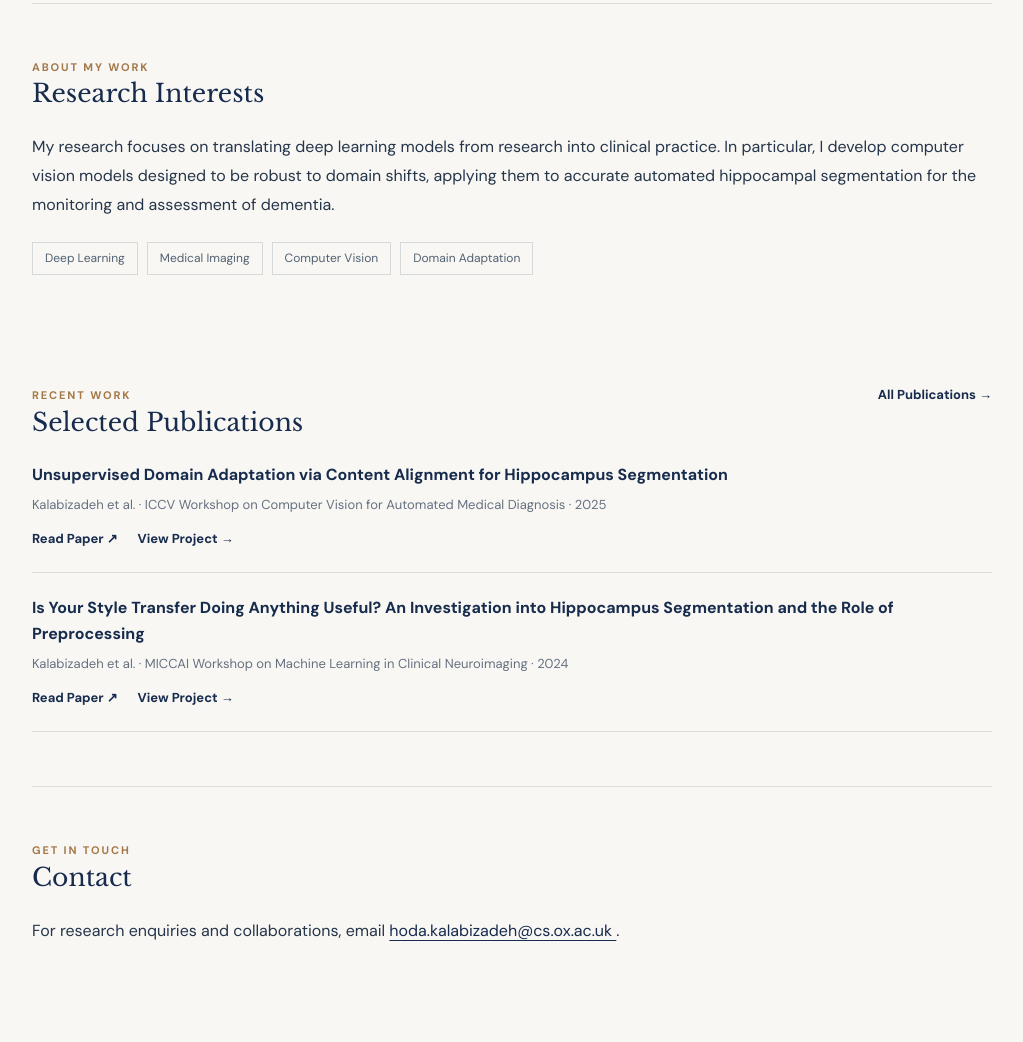
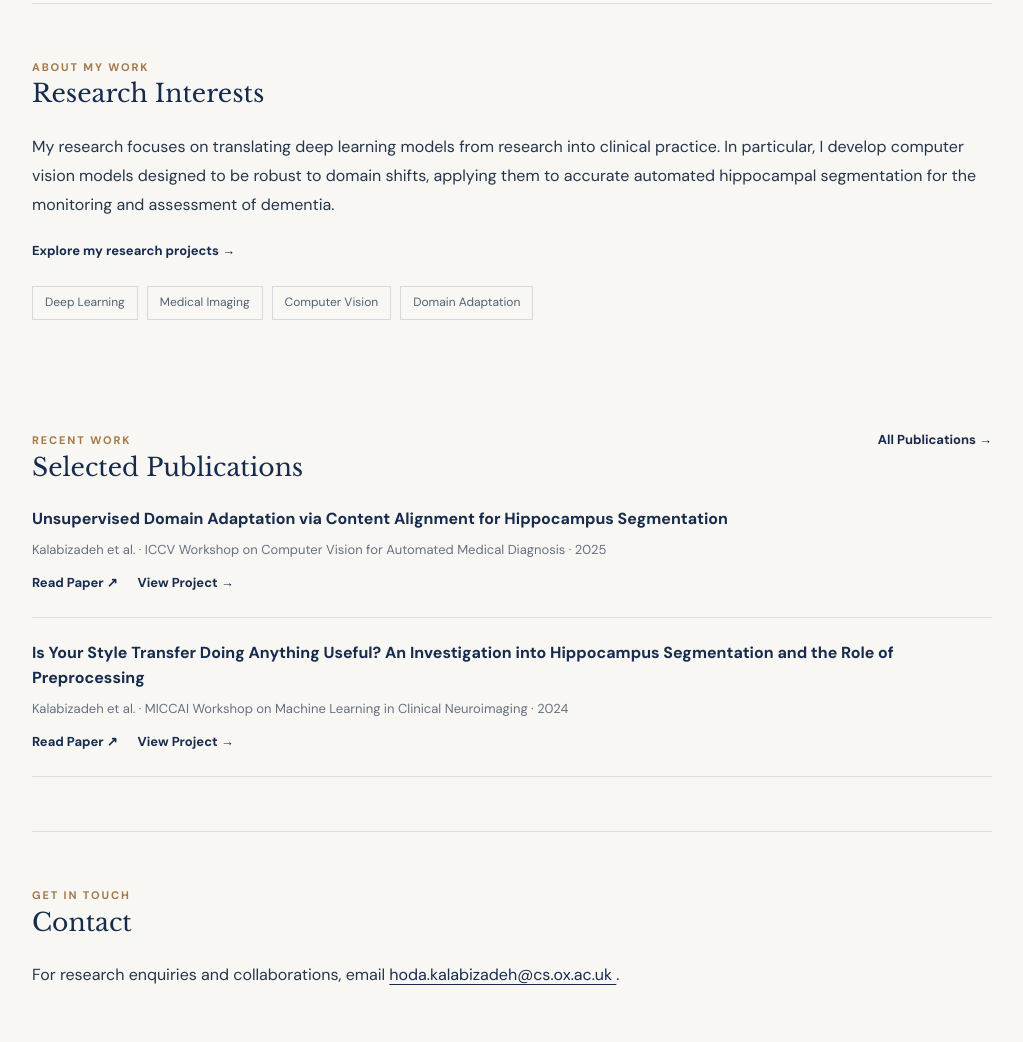
Before and after one commit to hodakalabizadeh/hodakalabizadeh.github.io, a plain HTML site: page index.html in a window 1280 px wide. Shown: the part 733-1775 px from the top of the page, without its empty margins (128-1151 px from the left). Drawn offline with nearby package versions, Linux system fonts and the light colour scheme.

Commit message:
Update index.html

```diff
--- a/index.html
+++ b/index.html
@@ -95,10 +95,6 @@
           <p>My background spans both academia and industry. I've been involved in research at Imperial College London, the University of Cambridge, and the University of Oxford, and have also worked in technology consulting at Deloitte and Accenture, as well as medical imaging research at Canon Medical.</p>
         </p>
 
-        <!-- <a class="text-link" href="projects.html">
-          Explore my research →
-        </a> -->
-
       </div>
 
 
@@ -150,6 +146,10 @@
         automated hippocampal segmentation for
         the monitoring and assessment of dementia.
       </p>
+
+      <a class="text-link" href="projects.html">
+          Explore my research projects →
+        </a>
 
       <div class="tags">
 
```
